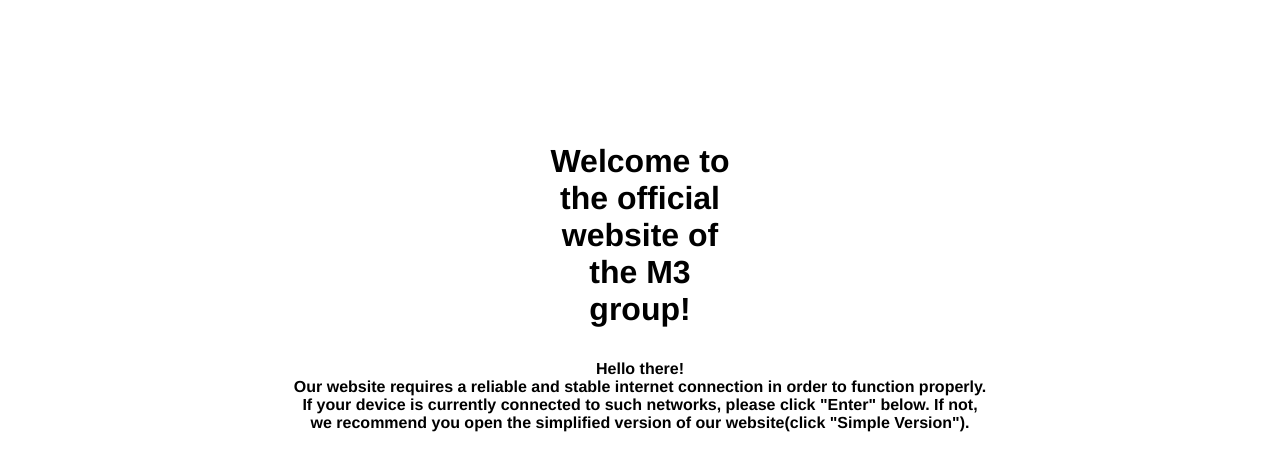
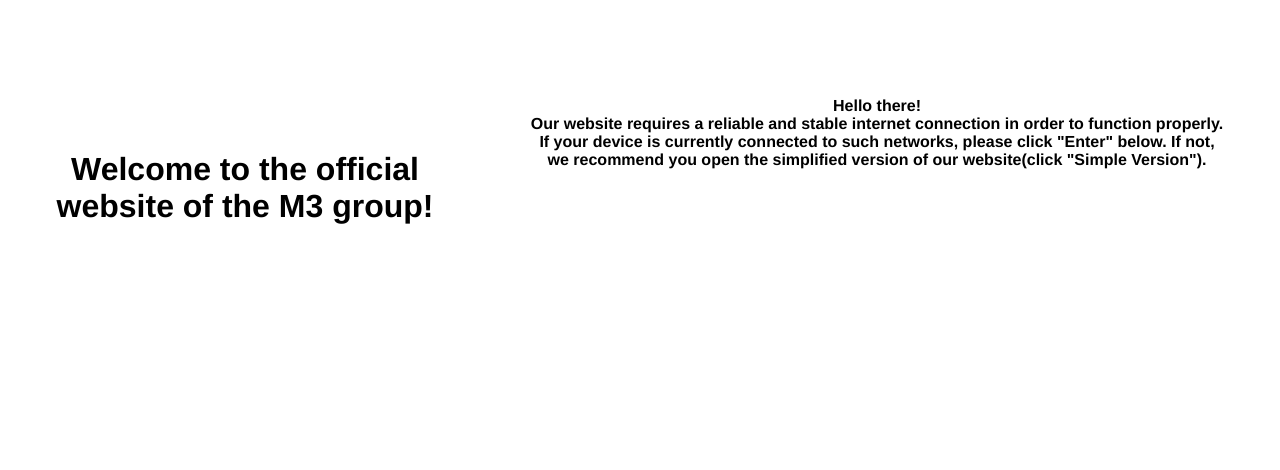
Before and after one commit to them3g/home, a plain HTML site: page index.html in a window 1280 px wide. Drawn offline with Linux system fonts and the light colour scheme.

Commit message:
Update test.css

```diff
--- a/test.css
+++ b/test.css
@@ -1,9 +1,15 @@
+.hello {
+  display: flex;
+  align-items: center;
+  justify-content: center;
+}
+
 .title {
   width:30%;
   margin: 0 auto;
 }
 
-.hello {
+.message {
   width:55%;
   margin: 0 auto;
 }
```
